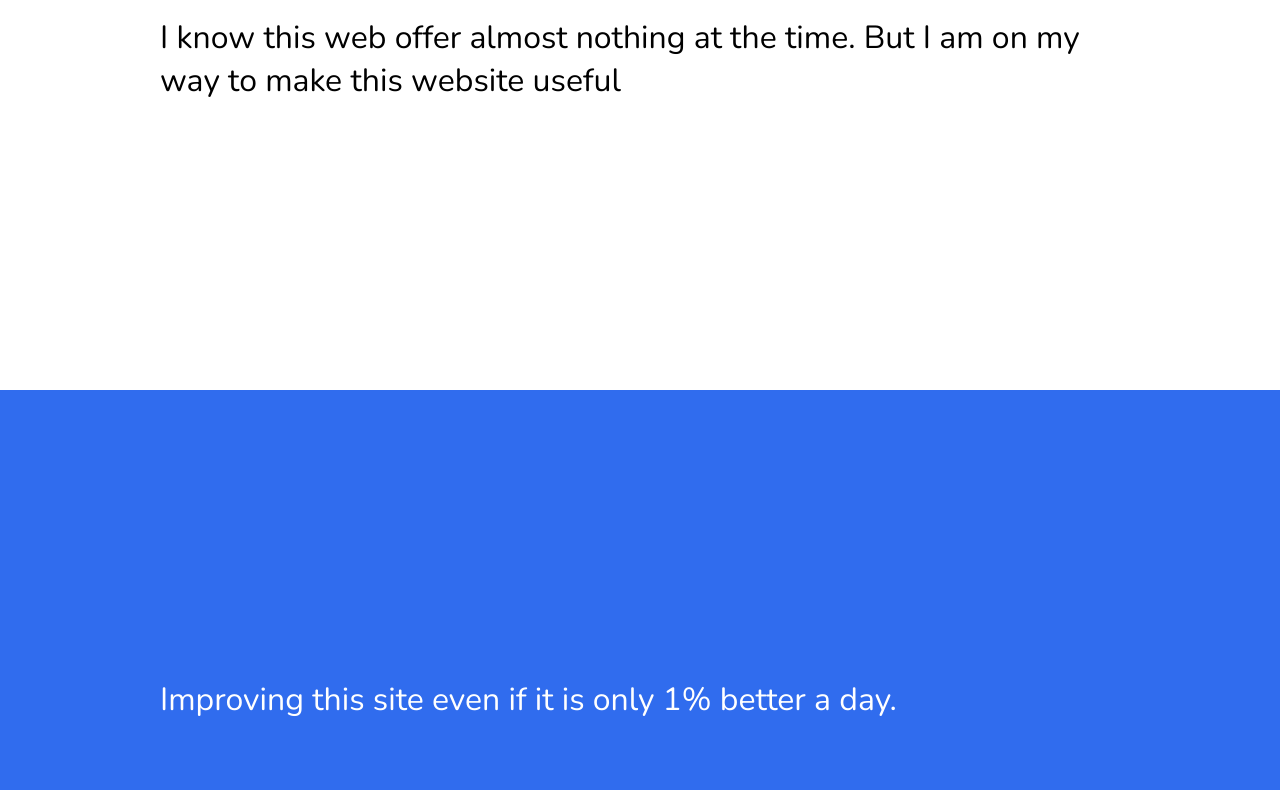
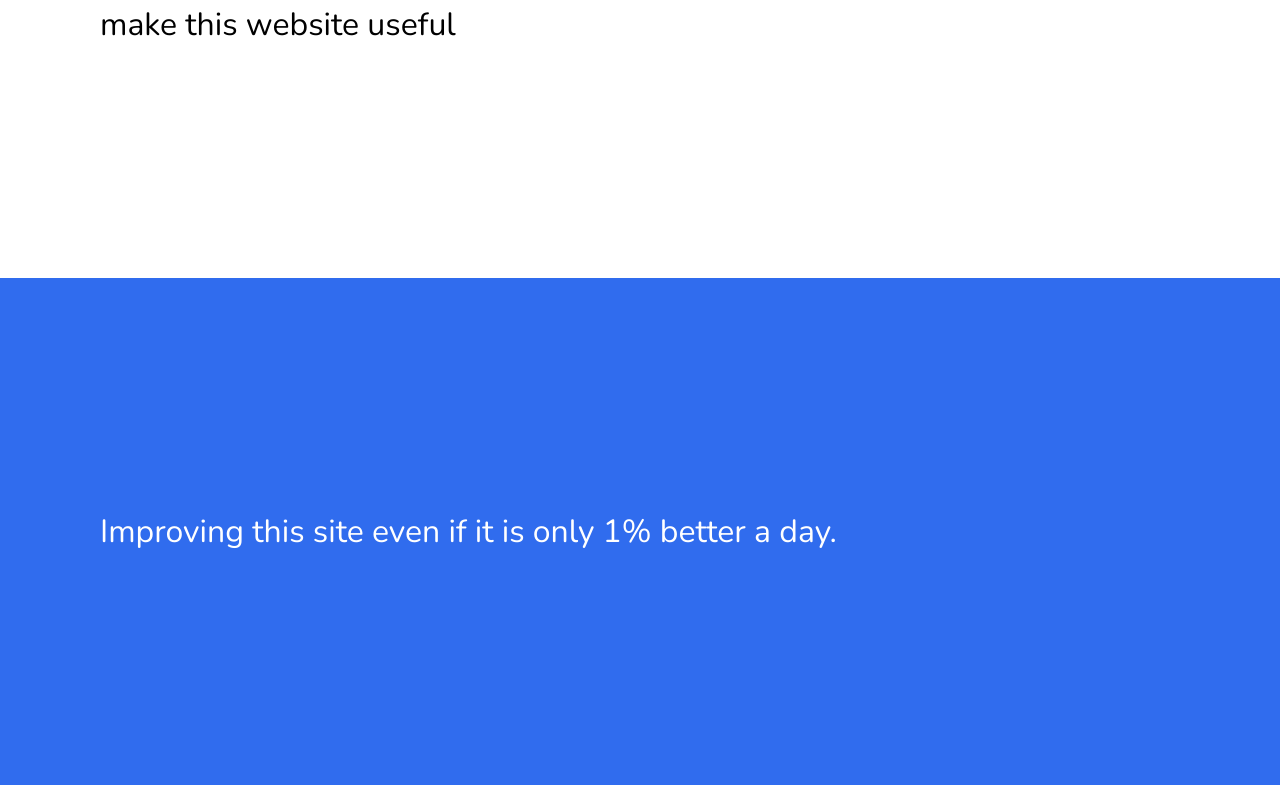
Before and after one commit to adrianstanislaus/adrianstanislaus.github.io, a plain HTML site: page index.html in a window 1280 px wide. Shown: the part 461-1251 px from the top of the page. Drawn offline with nearby package versions, Linux system fonts and the light colour scheme.

Commit message:
update 99

```diff
--- a/index.css
+++ b/index.css
@@ -1,15 +1,15 @@
 *{
-    box-sizing: content-box;
+    box-sizing: border-box;
 }
 
 body{
-    height: 100vh;
+    height: 100% ;
     margin: 0;
     font-family: 'Nunito', sans-serif;
     font-size: 2em;
 }
 section{
-    padding: 8em 5em;
+    padding: 200px 100px;
     height: fit-content;
 }
 
```
